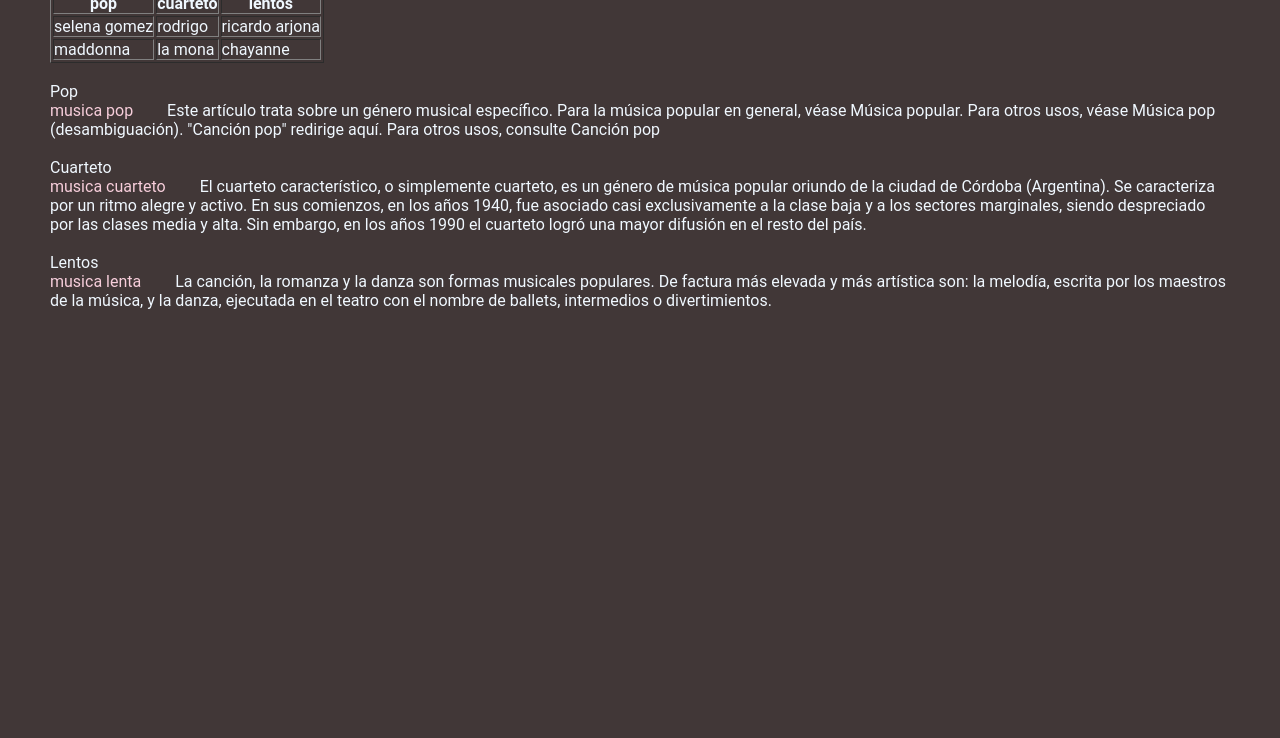
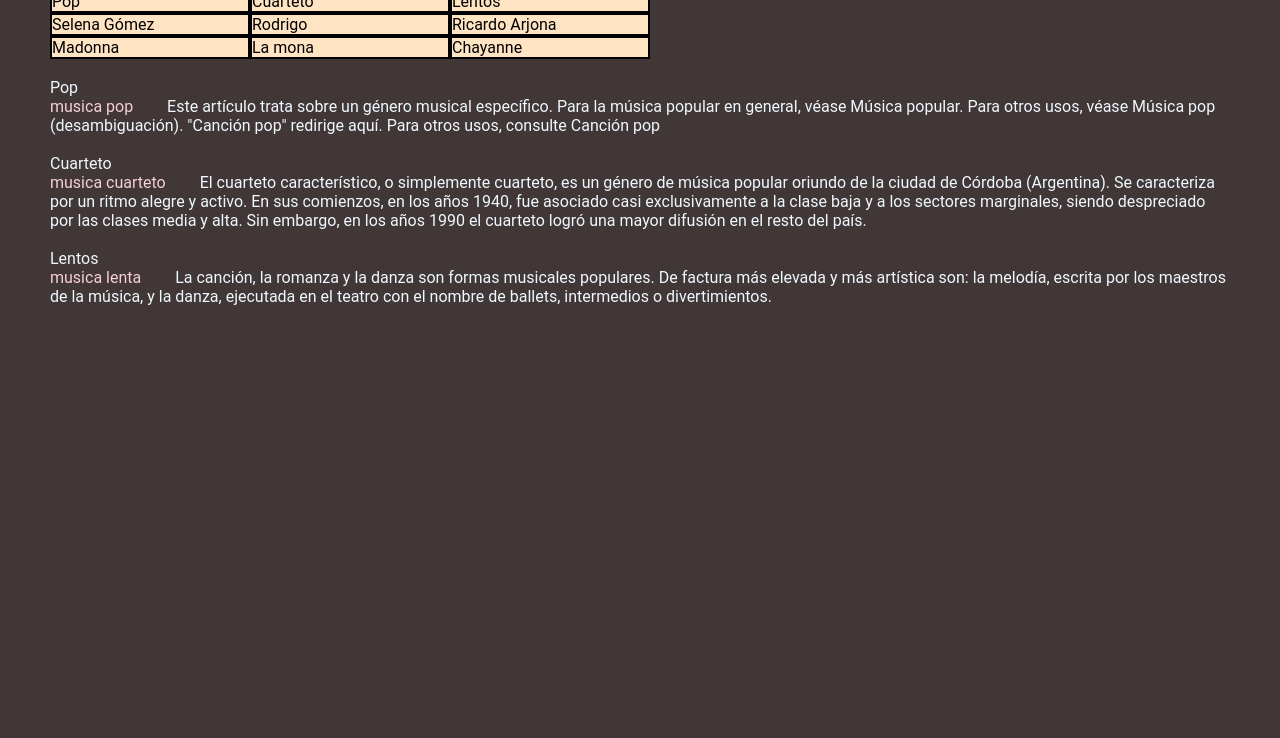
Before and after one commit to ayerebeca95/Musilandia, a website: page generos.html in a window 1280 px wide. Shown: the part 62-800 px from the top of the page. Drawn offline with Linux system fonts and the light colour scheme.

Commit message:
configure  mis archivos pasados a Grid

```diff
--- a/generos.html
+++ b/generos.html
@@ -38,24 +38,17 @@
     </header>
     <section id="generos" class="secciones">
         <h2>GENEROS</h2>
-        <table border="1" cellpadding="5" cellspacing="2" >
-            <tr>
-                <th>pop</th>
-                <th>cuarteto</th>
-                <th>lentos</th>
-            </tr>
-            <tr>
-                <td>selena gomez</td>
-                <td>rodrigo</td>
-                <td>ricardo arjona</td>
-            </tr>
-            <tr>
-                <td>maddonna</td>
-                <td>la mona</td>
-                <td>chayanne</td>
-            </tr>
-
-        </table>
+        <div class="gridContainer">
+            <div class="gridItem">Pop</div>
+            <div class="gridItem">Cuarteto</div>
+            <div class="gridItem">Lentos</div>
+            <div class="gridItem">Selena Gómez</div>
+            <div class="gridItem">Rodrigo</div>
+            <div class="gridItem">Ricardo Arjona</div>
+            <div class="gridItem">Madonna</div>
+            <div class="gridItem">La mona</div>
+            <div class="gridItem">Chayanne</div>
+        </div>
 
         <br>
         <p class="noEsperes">Pop</p>
```
Also changed, not shown: destacados.html (+12 -16 lines), masrecientes.html (+8 -14 lines).
